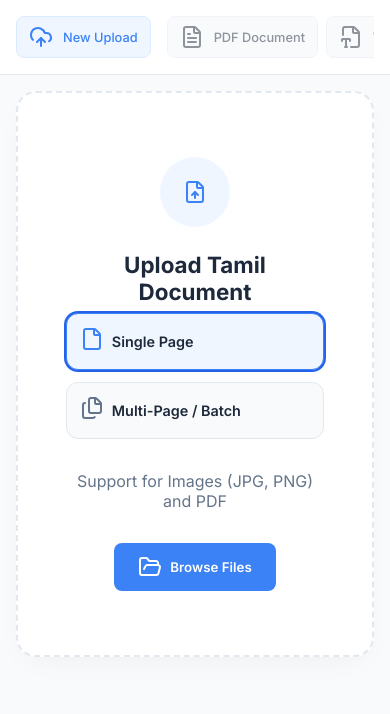
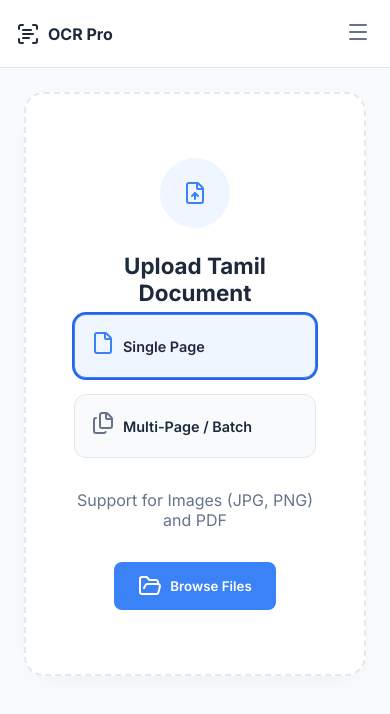
Before and after one commit to e16ai/tamilai, a plain HTML site: page index.html in a window 390 px wide. Drawn offline with nearby package versions, Linux system fonts and the light colour scheme; a script that the page names is missing.

Commit message:
add mobile-menu-toggle

```diff
--- a/app.js
+++ b/app.js
@@ -1,9 +1,33 @@
 document.addEventListener('DOMContentLoaded', () => {
+    // Top Level
     // Top Level
     const dropZone = document.getElementById('drop-zone');
     const fileInput = document.getElementById('file-input');
     const viewUpload = document.getElementById('view-upload');
     const viewResult = document.getElementById('view-result');
+
+    // Sidebar Toggle
+    const sidebar = document.getElementById('sidebar');
+    const btnMenu = document.getElementById('mobile-menu-toggle');
+    const btnCloseSidebar = document.getElementById('close-sidebar');
+
+    if (btnMenu) {
+        btnMenu.addEventListener('click', () => {
+            sidebar.classList.add('open');
+        });
+    }
+
+    if (btnCloseSidebar) {
+        btnCloseSidebar.addEventListener('click', () => {
+            sidebar.classList.remove('open');
+        });
+    }
+
+    const closeSidebarOnAction = () => {
+        if (window.innerWidth <= 768) {
+            sidebar.classList.remove('open');
+        }
+    };
 
     // Components
     const previewImg = document.getElementById('preview-img');
@@ -50,6 +74,7 @@ document.addEventListener('DOMContentLoaded', () => {
 
     // New Upload Button (Sidebar)
     btnNewUpload.addEventListener('click', () => {
+        closeSidebarOnAction();
         // Reset Views
         viewResult.classList.remove('active');
         viewResult.classList.add('hidden');
--- a/index.html
+++ b/index.html
@@ -20,11 +20,26 @@
 <body>
 
     <div class="main-layout">
+        <!-- Mobile Header (Visible only on mobile) -->
+        <div class="mobile-header">
+            <div class="brand-mobile">
+                <i data-lucide="scan-text"></i> OCR Pro
+            </div>
+            <button class="icon-btn" id="mobile-menu-toggle">
+                <i data-lucide="menu"></i>
+            </button>
+        </div>
+
         <!-- Sidebar / Control Center -->
-        <aside class="sidebar">
-            <div class="brand">
-                <div class="logo-box"><i data-lucide="scan-text"></i></div>
-                <h2>OCR System</h2>
+        <aside class="sidebar" id="sidebar">
+            <div class="sidebar-header">
+                <div class="brand">
+                    <div class="logo-box"><i data-lucide="scan-text"></i></div>
+                    <h2>OCR System</h2>
+                </div>
+                <button class="icon-btn close-sidebar" id="close-sidebar">
+                    <i data-lucide="x"></i>
+                </button>
             </div>
 
             <div class="sidebar-menu">
--- a/styles.css
+++ b/styles.css
@@ -589,6 +589,14 @@ body {
 }
 
 /* Mobile Responsiveness */
+.mobile-header {
+    display: none;
+}
+
+.close-sidebar {
+    display: none;
+}
+
 @media (max-width: 768px) {
     body {
         height: auto;
@@ -600,65 +608,98 @@ body {
         height: auto;
     }
 
-    .sidebar {
-        width: 100%;
-        height: auto;
+    /* Mobile Header */
+    .mobile-header {
+        display: flex;
+        align-items: center;
+        justify-content: space-between;
         padding: 1rem;
-        border-right: none;
+        background: var(--surface);
         border-bottom: 1px solid var(--border);
         position: sticky;
         top: 0;
-        z-index: 50;
+        z-index: 40;
+    }
+
+    .brand-mobile {
+        font-weight: 700;
+        display: flex;
+        align-items: center;
+        gap: 8px;
+        color: var(--text);
+    }
+
+    /* Sidebar Drawer */
+    .sidebar {
+        position: fixed;
+        inset: 0;
+        width: 100%;
+        height: 100%;
+        z-index: 100;
+        transform: translateX(-100%);
+        /* Hidden */
+        transition: transform 0.3s ease;
+        padding: 0;
+        border-right: none;
+    }
+
+    .sidebar.open {
+        transform: translateX(0);
+        /* Visible */
+    }
+
+    .sidebar-header {
+        display: flex;
+        align-items: center;
+        justify-content: space-between;
+        padding: 1.5rem;
+        border-bottom: 1px solid var(--border);
+    }
+
+    .brand {
+        display: flex !important;
+        /* Force show in drawer */
+    }
+
+    .close-sidebar {
+        display: block;
+        font-size: 1.2rem;
     }
 
     .sidebar-menu {
-        flex-direction: row;
-        overflow-x: auto;
+        padding: 1.5rem;
+        display: flex;
+        flex-direction: column;
+        /* Vertical stack */
         gap: 1rem;
-        align-items: center;
-        /* Hide scrollbar */
-        -ms-overflow-style: none;
-        scrollbar-width: none;
-    }
-
-    .sidebar-menu::-webkit-scrollbar {
-        display: none;
-    }
-
-    .menu-group {
-        display: flex;
-        gap: 0.5rem;
-        min-width: max-content;
+        overflow-y: auto;
     }
 
     .menu-divider,
     .menu-label,
     .pro-badge {
-        display: none;
-        /* Simplify mobile menu */
+        display: flex;
+        /* Restore these in drawer mode */
     }
 
     .workspace {
-        padding: 0;
-        min-height: calc(100vh - 80px);
-        /* Approx header height */
+        min-height: calc(100vh - 60px);
+        /* Padding top accounted by sticky header */
     }
 
     .view-panel {
-        position: relative;
-        padding: 1rem;
+        position: static;
         opacity: 1;
         pointer-events: all;
         transform: none;
+        padding: 1.5rem;
     }
 
     .view-panel.hidden {
         display: none !important;
-        /* Override the absolute positioning logic */
     }
 
     .studio-grid {
-        grid-template-columns: 1fr;
         display: flex;
         flex-direction: column;
     }
@@ -671,42 +712,18 @@ body {
         min-height: 400px;
     }
 
-    /* Make buttons smaller on mobile */
-    .nav-btn {
-        padding: 8px 12px;
-        font-size: 0.8rem;
-        white-space: nowrap;
-        background: #f1f5f9;
-        border: 1px solid #e2e8f0;
-    }
-
-    .brand {
-        display: none;
-        /* Save space on mobile, or make smaller */
-    }
-
-    /* Optimized Upload Options for Mobile */
     .upload-options {
         flex-direction: column;
-        gap: 0.8rem;
+        gap: 1rem;
     }
 
     .option-card {
         width: 100%;
         flex-direction: row;
-        padding: 0.8rem;
+        padding: 1rem;
         justify-content: flex-start;
     }
 
-    .option-card .icon {
-        font-size: 1.2rem;
-    }
-
-    .option-card .label {
-        font-size: 0.9rem;
-    }
-
-    /* Adjust Thumbnails for Mobile */
     .thumbnail-strip {
         height: 70px;
     }
@@ -715,10 +732,4 @@ body {
         width: 50px;
         height: 50px;
     }
-
-    /* Improve Editor Area on Mobile */
-    #output-text {
-        padding: 1rem;
-        font-size: 0.95rem;
-    }
 }
```
